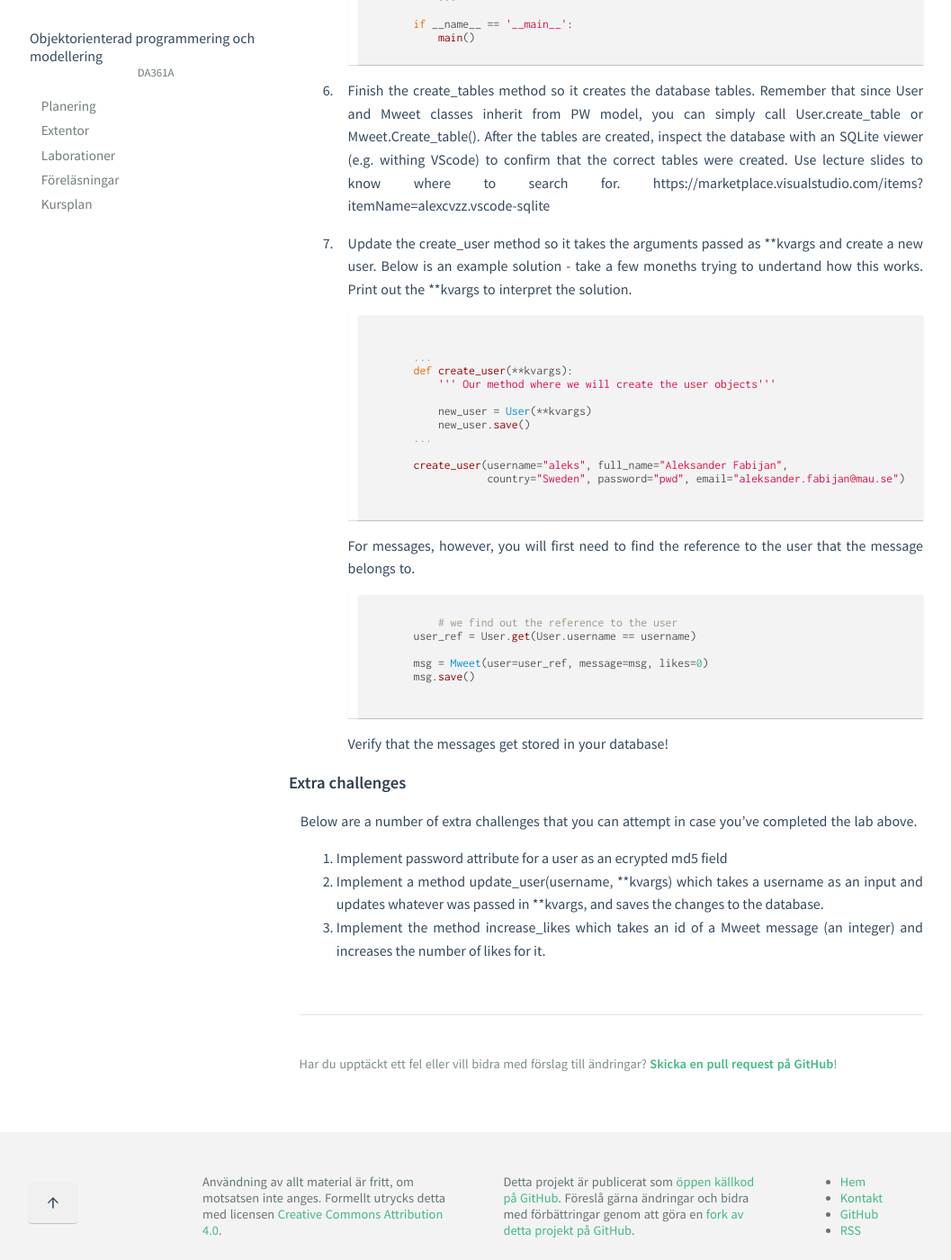
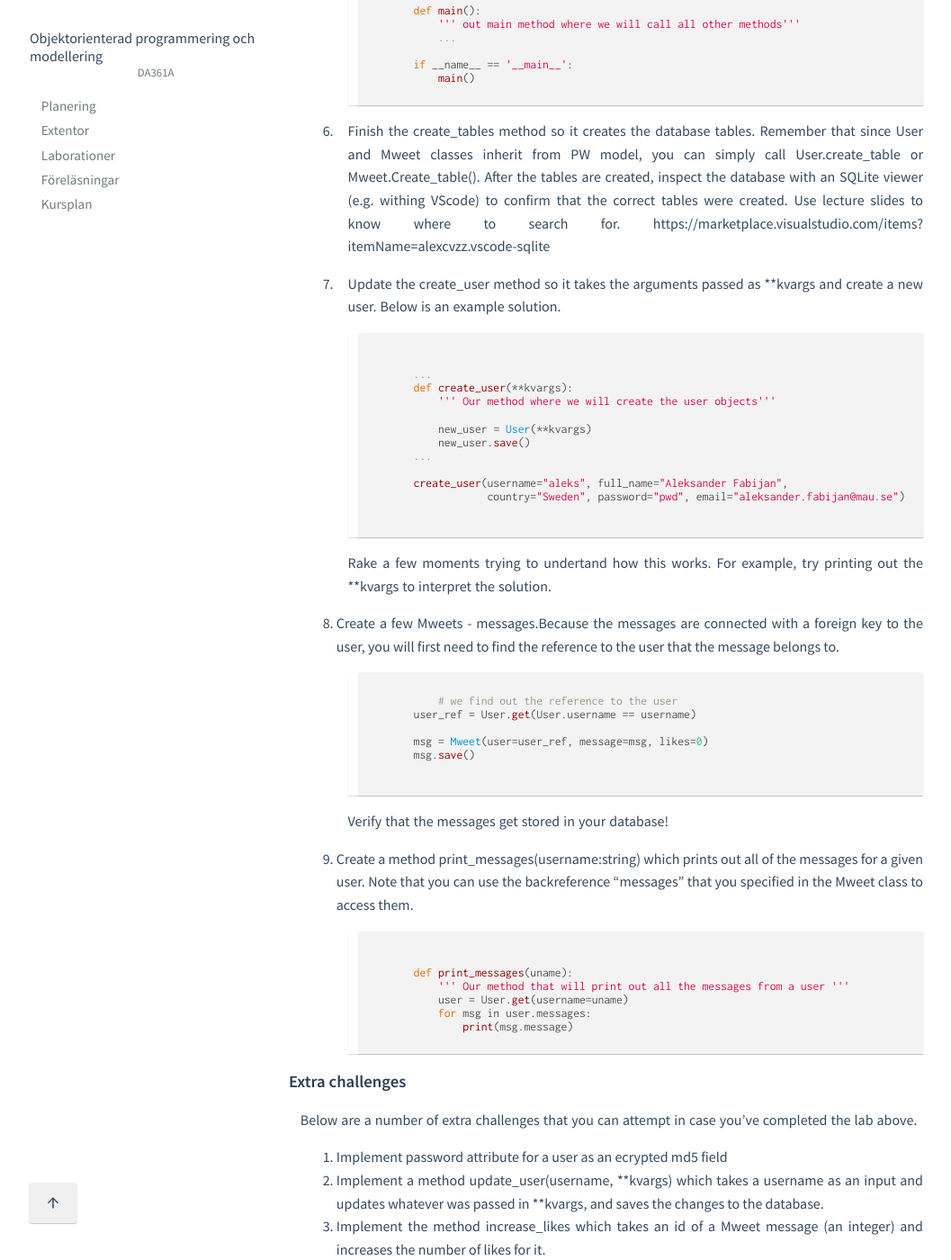
Before and after one commit to stefangeneralao/ia-oop-python, a Jekyll site: the page built from courses/da361a/exercises/L07.md, in a window 1280 px wide and 1400 px high, scrolled down 2875 px. Shown: the whole window at 90% size, without its empty margins (15-1072 px from the left). Built offline with Jekyll 4.4.1, drawn with Linux system fonts in a browser that asks for light colours; some of the changed text lies outside the part shown.

Commit message:
updated the l7

````diff
--- a/courses/da361a/exercises/L07.md
+++ b/courses/da361a/exercises/L07.md
@@ -93,7 +93,7 @@ The Malmö University twitter app (MAUtter) should have a class in which you des
             ....
     ```
 
-5. Create a separate file (e.g. MAUtter.py) and import the User and Messages class, and create stubs for the methods that you will need in this lab.
+5. Create a separate file (e.g. app.py) and import the User and Messages class, and create stubs for the methods that you will need for the remainder of this lab.
 
     ``` python
         from (your file name here) import User
@@ -104,11 +104,14 @@ The Malmö University twitter app (MAUtter) should have a class in which you des
             ''' Our method where we will create the database tables'''
             pass
 
-        def create_users():
+        def create_user(**kvargs):
             ''' Our method where we will create the user objects'''
 
         def create_messages():
             ''' Our method where we will create message objects '''
+
+        def print_messages(uname):
+            ''' Our method that will print out all the messages from a user '''
 
         def main():
             ''' out main method where we will call all other methods'''
@@ -122,7 +125,7 @@ The Malmö University twitter app (MAUtter) should have a class in which you des
     Remember that since User and Mweet classes inherit from PW model, you can simply call User.create_table or Mweet.Create_table(). After the tables are created, inspect the database with an SQLite viewer (e.g. withing VScode) to confirm that the correct tables were created. Use lecture slides to know where to search for.
     https://marketplace.visualstudio.com/items?itemName=alexcvzz.vscode-sqlite
 
-7. Update the create_user method so it takes the arguments passed as **kvargs and create a new user. Below is an example solution - take a few moneths trying to undertand how this works. Print out the **kvargs to interpret the solution.
+7. Update the create_user method so it takes the arguments passed as **kvargs and create a new user. Below is an example solution.
 
     ``` python
 
@@ -139,7 +142,9 @@ The Malmö University twitter app (MAUtter) should have a class in which you des
 
     ```
 
-    For messages, however, you will first need to find the reference to the user that the message belongs to.
+    Rake a few moments trying to undertand how this works. For example, try printing out the **kvargs to interpret the solution.
+
+8. Create a few Mweets - messages.Because the messages are connected with a foreign key to the user, you will first need to find the reference to the user that the message belongs to.
     ``` python
             # we find out the reference to the user
         user_ref = User.get(User.username == username)
@@ -150,6 +155,15 @@ The Malmö University twitter app (MAUtter) should have a class in which you des
     ```
     Verify that the messages get stored in your database!
 
+9. Create a method print_messages(username:string) which prints out all of the messages for a given user. Note that you can use the backreference "messages" that you specified in the Mweet class to access them.
+    ``` python
+
+        def print_messages(uname):
+            ''' Our method that will print out all the messages from a user '''
+            user = User.get(username=uname)
+            for msg in user.messages:
+                print(msg.message)
+    ```
 
 ### Extra challenges
 Below are a number of extra challenges that you can attempt in case you've completed the lab above.
@@ -157,3 +171,4 @@ Below are a number of extra challenges that you can attempt in case you've compl
 1. Implement password attribute for a user as an ecrypted md5 field
 2. Implement a method update_user(username, **kvargs) which takes a username as an input and updates whatever was passed in **kvargs, and saves the changes to the database.
 3. Implement the method increase_likes which takes an id of a Mweet message (an integer) and increases the number of likes for it.
+4. Update the create_messages() method to take **kvargs as an input.
````
